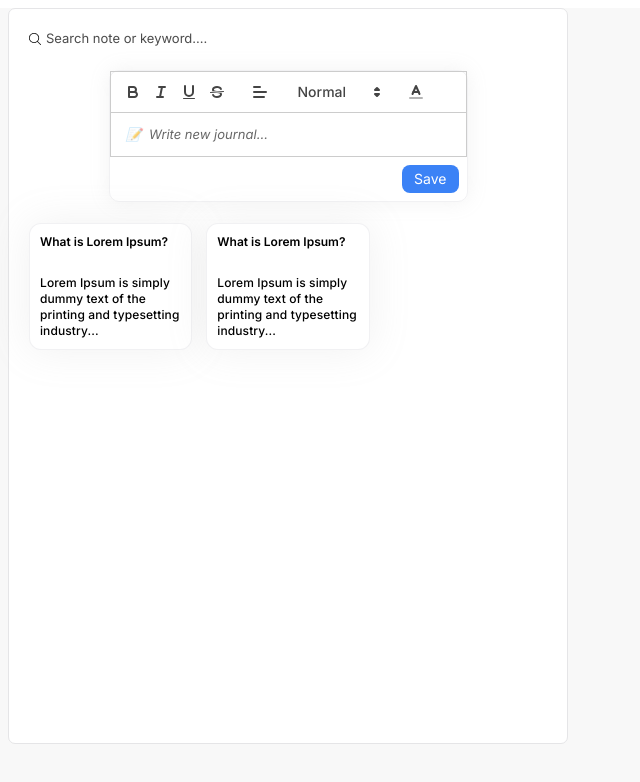
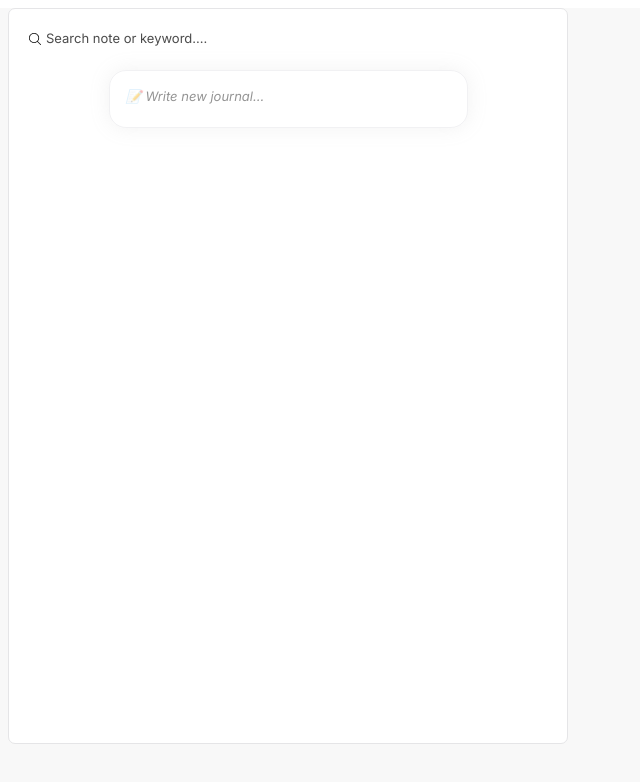
Before and after one commit to zeeshan-tahir185/market-terminal3, a React (Create React App) app: page / in a window 1280 px wide. Shown: the top 782 px of the page, without its empty margins (0-640 px from the left). Built offline with nearby package versions, Linux system fonts and the light colour scheme.

Commit message:
edditor basic done

```diff
--- a/src/App.css
+++ b/src/App.css
@@ -1,17 +1,85 @@
-@import url('https://fonts.googleapis.com/css2?family=Inter:ital,opsz,wght@0,14..32,100..900;1,14..32,100..900&display=swap');
-*{
+@import url("https://fonts.googleapis.com/css2?family=Inter:ital,opsz,wght@0,14..32,100..900;1,14..32,100..900&display=swap");
+* {
   padding: 0px;
   margin: 0px;
   box-sizing: border-box;
-    font-family: "Inter", sans-serif;
-
+  font-family: "Inter", sans-serif;
+  word-wrap: break-word;
 }
 .textarea_box_shadow {
   box-shadow: 0px 0px 20px 0px rgba(170, 170, 170, 0.15);
 }
-.custom_letter_space{
+.custom_letter_space {
   letter-spacing: 0.1px;
 }
 .notes_custom_shadow {
   box-shadow: 0px 0px 40px 0px rgba(162, 162, 162, 0.15);
 }
+
+
+
+
+
+
+.ql-snow .ql-picker.ql-size .ql-picker-label::before,
+.ql-snow .ql-picker.ql-size .ql-picker-item::before {
+  content: attr(data-value) !important;
+}
+
+.ql-snow .ql-picker.ql-size {
+  width: 60px;
+}
+
+.ql-formats {
+  margin: 0 !important;
+}
+
+.ql-toolbar {
+  border: none !important;
+  transition: opacity 0.3s ease;
+  border-top: 1px solid #e3e3e8bf !important;
+  display: flex;
+  justify-content: space-between !important;
+  padding: 5px 0px !important;
+}
+
+.toolbar-hidden .ql-toolbar {
+  display: none;
+}
+
+.ql-container {
+  border: none !important;
+  overflow: visible !important;
+}
+
+.quill {
+  display: flex;
+  flex-direction: column-reverse;
+  padding: 8px !important;
+  box-sizing: border-box;
+}
+
+
+.ql-editor {
+  min-height: 40px;
+  transition: min-height 0.3s ease;
+  padding: 8px !important;
+  box-sizing: border-box;
+}
+
+.expanded .ql-editor {
+  min-height: 119px !important;
+}
+
+
+.custom_textarea{
+  border: 10px solid red !important;
+}
+
+
+.ql-editor::before {
+  left: 8px !important;
+  top: 8px !important;
+  color: #000000;
+  opacity: 0.7;
+}
--- a/src/components/home/BoardPage.jsx
+++ b/src/components/home/BoardPage.jsx
@@ -1,42 +1,152 @@
-// src/pages/BoardPage.jsx
-import { useState } from "react";
+import { useState, useRef, useEffect } from "react";
 import { nanoid } from "nanoid";
-import ReactQuill from "react-quill";
+import ReactQuill, { Quill } from "react-quill";
 import "react-quill/dist/quill.snow.css";
+import DOMPurify from "dompurify";
+
+// Register custom font sizes
+const Size = Quill.import("attributors/style/size");
+Size.whitelist = [
+  "8px", "9px", "10px", "11px", "12px", "13px", "14px", "15px",
+  "16px", "18px", "20px", "22px", "24px", "26px", "28px", "32px",
+  "36px", "40px", "48px", "56px", "64px", "72px"
+];
+Quill.register(Size, true);
+
+// Ensure background format is registered
+const Parchment = Quill.import("parchment");
+const BackgroundClass = new Parchment.Attributor.Style("background", "background-color", {
+  scope: Parchment.Scope.INLINE,
+});
+Quill.register(BackgroundClass, true);
 
 export default function BoardPage() {
   const [notes, setNotes] = useState([]);
   const [query, setQuery] = useState("");
-  const [newNote, setNewNote] = useState("");
+  const [newNote, setNewNote] = useState('<p style="font-size: 16px"><br></p>');
+  const [showToolbar, setShowToolbar] = useState(false);
+  const [editorExpanded, setEditorExpanded] = useState(false); // collapsed/expanded state
+  const quillRef = useRef(null);
+  const editorContainerRef = useRef(null);
+
+  // Set default font size to 16px when editor mounts
+  useEffect(() => {
+    if (quillRef.current) {
+      const quill = quillRef.current.getEditor();
+      quill.format("size", "16px");
+    }
+  }, []);
+
+  // Remove auto-focus on mount
+  useEffect(() => {
+    if (quillRef.current) {
+      const editor = quillRef.current.getEditor();
+      editor.blur(); // force remove focus on mount
+      setEditorExpanded(false); // collapsed state on load
+    }
+  }, []);
+
+  // Save note on click outside editor
+  useEffect(() => {
+    function handleClickOutside(event) {
+      if (
+        editorContainerRef.current &&
+        !editorContainerRef.current.contains(event.target)
+      ) {
+        // click editor ke bahr hua
+        const cleaned = newNote.replace(/<(.|\n)*?>/g, "").trim();
+        if (cleaned.length > 0) {
+          addNote();
+        }
+      }
+    }
+
+    document.addEventListener("mousedown", handleClickOutside);
+    return () => {
+      document.removeEventListener("mousedown", handleClickOutside);
+    };
+  }, [newNote, notes]);
+
+  // Attach focus/blur listeners on actual editable div (.ql-editor)
+  useEffect(() => {
+    if (quillRef.current) {
+      const editor = quillRef.current.getEditor();
+      const editorDom = editor.root; // this is the .ql-editor div
+
+      const handleFocus = () => {
+        setEditorExpanded(true); // expand editor
+      };
+
+      const handleBlur = () => {
+        const cleaned = newNote.replace(/<(.|\n)*?>/g, "").trim();
+        if (!cleaned) {
+          setEditorExpanded(false); // collapse back only if empty
+        }
+      };
+
+      editorDom.addEventListener("focus", handleFocus);
+      editorDom.addEventListener("blur", handleBlur);
+
+      return () => {
+        editorDom.removeEventListener("focus", handleFocus);
+        editorDom.removeEventListener("blur", handleBlur);
+      };
+    }
+  }, [newNote]);
 
   const addNote = () => {
-    if (!newNote.trim() || newNote === "<p><br></p>") return;
+    const cleaned = newNote.replace(/<(.|\n)*?>/g, "").trim();
+    if (!cleaned) return; // empty mat save karo
+
     const note = {
       id: nanoid(),
       html: newNote,
       createdAt: Date.now(),
     };
     setNotes([note, ...notes]);
-    setNewNote("");
+    setNewNote('<p style="font-size: 16px"><br></p>');
+    setEditorExpanded(false); // collapse after saving
   };
+
+  const handleEditorChange = (value) => {
+    setNewNote(value);
+    if (value !== '<p style="font-size: 16px"><br></p>') {
+      setShowToolbar(true);
+    }
+  };
+
+  const modules = {
+    toolbar: [
+      [{ color: [] }, { background: [] }, "bold", "italic", "underline", "strike", {
+        size: [
+          "8px", "9px", "10px", "11px", "12px", "13px", "14px", "15px",
+          "16px", "18px", "20px", "22px", "24px", "26px", "28px", "32px",
+          "36px", "40px", "48px", "56px", "64px", "72px",
+        ],
+      },],
+      [{ align: "" }, { align: "center" }, { align: "right" }],
+    ],
+  };
+
+  const formats = [
+    "color",
+    "background",
+    "bold",
+    "italic",
+    "underline",
+    "strike",
+    "size",
+    "align",
+  ];
 
   const filteredNotes = notes.filter((n) =>
     n.html.toLowerCase().includes(query.toLowerCase())
   );
 
-  const modules = {
-    toolbar: [
-      ["bold", "italic", "underline", "strike"],
-      [{ align: [] }],
-      [{ size: ["small", false, "large", "huge"] }],
-      [{ color: [] }],
-    ],
-  };
-
   return (
     <div className="md:w-[560px] min-h-[736px] p-5 m-2 flex flex-col gap-[21px] rounded-[7px] bg-white border border-[#E5E5E7]">
       {/* Search box */}
-      <div className="flex items-center gap-[5px] text-[#000000] text-[13px]">
+      <div className="flex items-center gap-[5px] text-[#000000] text-[13px] ">
         <img src="/images/search.png" alt="" />
         <input
           type="text"
@@ -48,22 +158,20 @@ export default function BoardPage() {
       </div>
 
       {/* Editor */}
-      <div className="mx-auto w-full md:w-[359px] border border-[#E3E3E880] textarea_box_shadow rounded-[10px]">
+      <div
+        ref={editorContainerRef}
+        className="mx-auto w-full md:w-[359px] border border-[#E3E3E880] textarea_box_shadow rounded-[17px]"
+      >
         <ReactQuill
+          ref={quillRef}
           value={newNote}
-          onChange={setNewNote}
-          placeholder="📝  Write new journal..."
+          onChange={handleEditorChange}
+          placeholder="📝 Write new journal..."
           modules={modules}
-          className="rounded-[10px]"
+          formats={formats}
+          className={`!rounded-[17px] ${showToolbar ? "" : "toolbar-hidden"
+            } ${editorExpanded ? "expanded" : ""}`}
         />
-        <div className="flex justify-end p-2">
-          <button
-            onClick={addNote}
-            className="px-3 py-1 bg-blue-500 text-white rounded-lg text-sm"
-          >
-            Save
-          </button>
-        </div>
       </div>
 
       {/* Notes list */}
@@ -75,30 +183,10 @@ export default function BoardPage() {
           >
             <div
               className="text-xs font-medium custom_letter_space"
-              dangerouslySetInnerHTML={{ __html: note.html }}
+              dangerouslySetInnerHTML={{ __html: DOMPurify.sanitize(note.html) }}
             />
           </div>
         ))}
-
-        {/* Dummy notes if none */}
-        {filteredNotes.length === 0 && (
-          <>
-            <div className="notes_custom_shadow rounded-xl p-[10px] shadow-sm bg-white border border-[#E3E3E880] flex flex-col gap-[25px]">
-              <h2 className="font-semibold text-xs">What is Lorem Ipsum?</h2>
-              <p className="text-xs font-medium custom_letter_space">
-                Lorem Ipsum is simply dummy text of the printing and typesetting
-                industry...
-              </p>
-            </div>
-            <div className="notes_custom_shadow rounded-xl p-[10px] shadow-sm bg-white border border-[#E3E3E880] flex flex-col gap-[25px]">
-              <h2 className="font-semibold text-xs">What is Lorem Ipsum?</h2>
-              <p className="text-xs font-medium custom_letter_space">
-                Lorem Ipsum is simply dummy text of the printing and typesetting
-                industry...
-              </p>
-            </div>
-          </>
-        )}
       </div>
     </div>
   );
```
Also changed, not shown: package.json (+11 -0 lines), public/images/pen.png (added), 1 other file (tests, documents, lock files or other folders).
